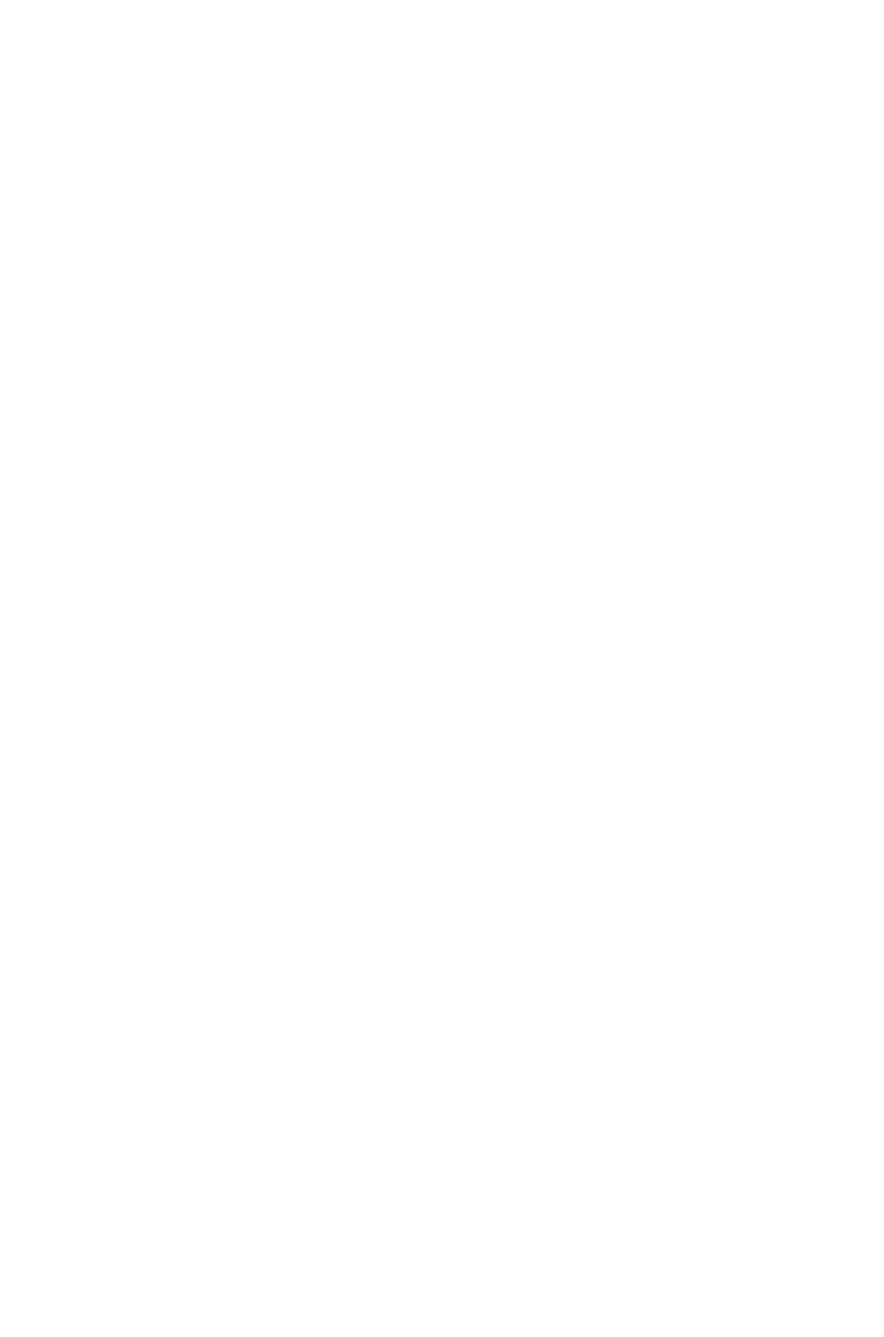
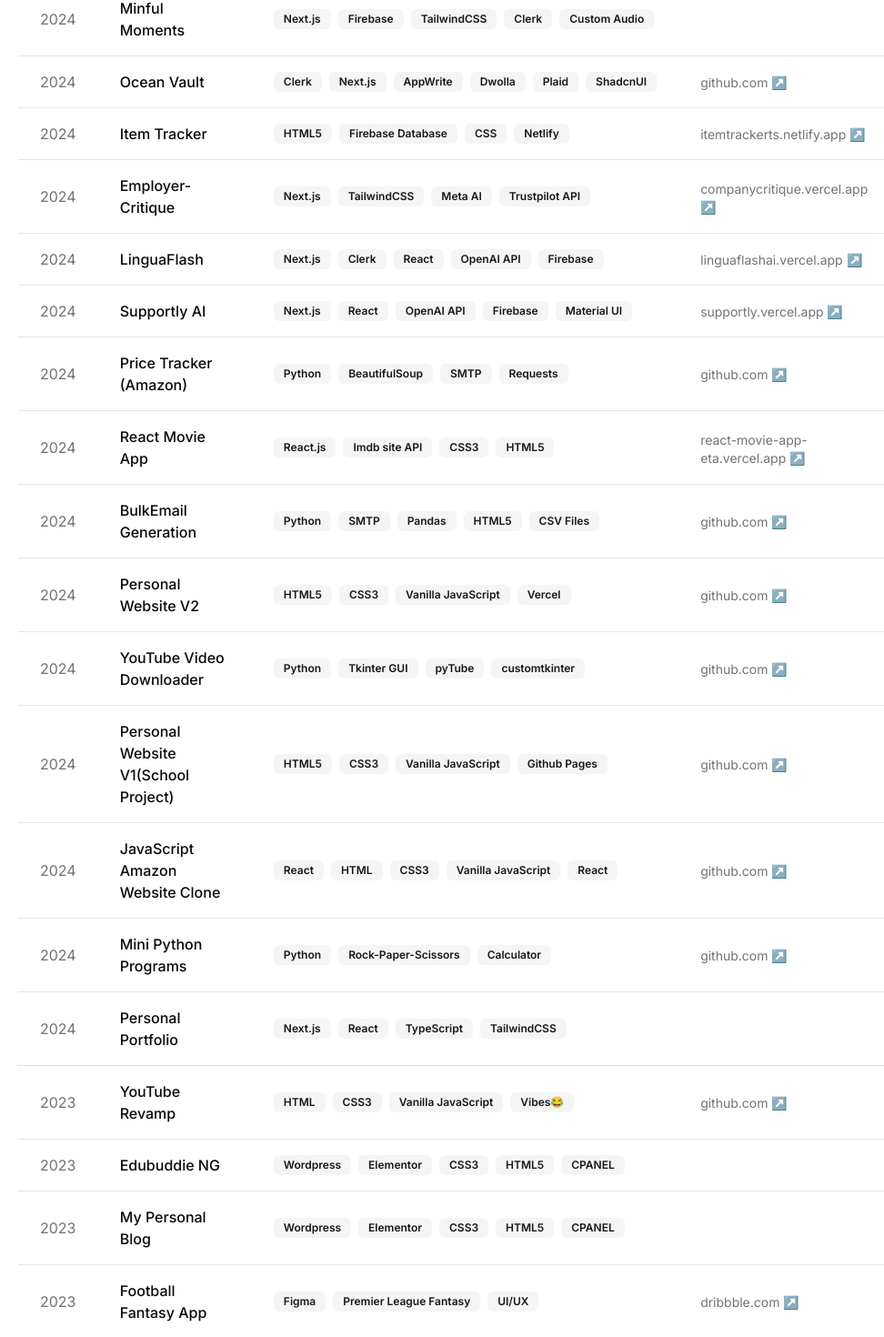
Before and after one commit to tobilobasalawu/portfolio-v3, a Next.js app: page /project-archive in a window 1280 px wide. Shown: the part 888-2358 px from the top of the page at 91% size, without its empty margins (308-1280 px from the left). Before the commit the page ends 1018 px from the top, so only its background shows below. Built offline with nearby package versions, Linux system fonts and the light colour scheme.

Commit message:
feat: Added 2024 and 2023 projects archieve

```diff
--- a/src/app/project-archive/page.tsx
+++ b/src/app/project-archive/page.tsx
@@ -96,6 +96,9 @@
             </ShineBorder>
           ))}
         </div>
+
+        <p className="text-sm mt-20">ps: there's more, I can't find/retrieve, or it's probably stored in my private repo or lost somewhere🤪</p>
+
       </div>
     </div>
   );
--- a/src/data/project.ts
+++ b/src/data/project.ts
@@ -36,4 +36,129 @@
     technologies: ["Next.js", "ShadcnUI", "MagicUI", "Motion", "TailwindCSS"],
     link: "https://oluwatobisalawu.me/",
   },
+  {
+    year: "2024",
+    name: "CounterSpell Wolverhampton",
+    technologies: ["Next.js", "React","TailwindCSS", "Counterspell"],
+    link: "https://github.com/pmvrsi/counterspell_wolverhampton"
+  },
+  {
+    year: "2024",
+    name: "Minful Moments",
+    technologies: ["Next.js", "Firebase", "TailwindCSS", "Clerk", "Custom Audio"],
+    link: "",
+  },
+  {
+    year: "2024",
+    name: "Ocean Vault",
+    technologies: ["Clerk", "Next.js", "AppWrite", "Dwolla",'Plaid', "ShadcnUI"],
+    link: "https://github.com/tobilobasalawu/Ocean-Vault",
+  },
+  {
+    year: "2024",
+    name: "Item Tracker",
+    technologies: ["HTML5", "Firebase Database", "CSS", "Netlify"],
+    link: "https://itemtrackerts.netlify.app/",
+  },
+  {
+    year: "2024",
+    name: "Employer-Critique",
+    technologies: ["Next.js", "TailwindCSS", "Meta AI", 'Trustpilot API' ],
+    link: "https://companycritique.vercel.app/",
+  },
+  {
+    year: "2024",
+    name: "LinguaFlash",
+    technologies: ["Next.js", "Clerk", "React", 'OpenAI API', "Firebase" ],
+    link: "https://linguaflashai.vercel.app/",
+  },
+  {
+    year: "2024",
+    name: "Supportly AI",
+    technologies: ["Next.js", "React", 'OpenAI API', "Firebase", "Material UI" ],
+    link: "https://supportly.vercel.app/",
+  },
+  {
+    year: "2024",
+    name: "Price Tracker (Amazon)",
+    technologies: ["Python", "BeautifulSoup", "SMTP", "Requests"],
+    link: "https://github.com/tobilobasalawu/Amazon_price_tracker",
+  },
+  {
+    year: "2024",
+    name: "React Movie App",
+    technologies: ["React.js", "Imdb site API", "CSS3", "HTML5"],
+    link: "https://react-movie-app-eta.vercel.app/"
+  },
+  {
+    year: "2024",
+    name: "BulkEmail Generation",
+    technologies: ["Python", "SMTP", "Pandas", "HTML5", "CSV Files"],
+    link: "https://github.com/tobilobasalawu/BulkEmailGeneration"
+  },
+  {
+    year: "2024",
+    name: "Personal Website V2",
+    technologies: ["HTML5", "CSS3", "Vanilla JavaScript", "Vercel"],
+    link: "https://github.com/tobilobasalawu/portfolio-v2",
+  },
+  {
+    year: "2024",
+    name: "YouTube Video Downloader",
+    technologies: ["Python", "Tkinter GUI", "pyTube", "customtkinter"],
+    link: "https://github.com/tobilobasalawu/Youtube-Video-Downloader"
+  },
+  {
+    year: "2024",
+    name: "Personal Website V1(School Project)",
+    technologies: ["HTML5", "CSS3", "Vanilla JavaScript", "Github Pages"],
+    link: "https://github.com/tobilobasalawu/digital_portfolio"
+  },
+  {
+    year: "2024",
+    name: "JavaScript Amazon Website Clone",
+    technologies: ["React", "HTML", "CSS3", "Vanilla JavaScript", "React"],
+    link: "https://github.com/tobilobasalawu/javascript-amazon-project",
+  },
+  {
+    year: "2024",
+    name: "Mini Python Programs",
+    technologies: ["Python", "Rock-Paper-Scissors", "Calculator"],
+    link: "https://github.com/tobilobasalawu/mini_python_programs",
+  },{
+    year: "2024",
+    name: "Personal Portfolio",
+    technologies: ["Next.js", "React", "TypeScript", "TailwindCSS"],
+    link: ""
+  },
+  {
+    year: "2023",
+    name: "YouTube Revamp",
+    technologies: ["HTML", "CSS3", "Vanilla JavaScript","Vibes😂"],
+    link: "https://github.com/tobilobasalawu/YouTubeRevamp/",
+  },
+  {
+    year: "2023",
+    name: "Edubuddie NG",
+    technologies: ["Wordpress", "Elementor", "CSS3", "HTML5","CPANEL"],
+    link: ""
+  },
+  {
+    year: "2023",
+    name: "My Personal Blog",
+    technologies: ["Wordpress", "Elementor", "CSS3", "HTML5","CPANEL"],
+    link: ""
+  },
+  {
+    year: "2023",
+    name: "Football Fantasy App",
+    technologies: ["Figma", "Premier League Fantasy", "UI/UX"],
+    link: "https://dribbble.com/shots/22070665-Football-Fantasy-App"
+  },
+  {
+    year: "2023",
+    name: "ShopEase",
+    technologies: ["Figma", "Ecommerce Design", "UI/UX", "Mobile Design"],
+    link: "https://dribbble.com/shots/22347180-ShopEase-Your-Ultimate-Retail-Therapy-Companion"
+  }
 ];
```
